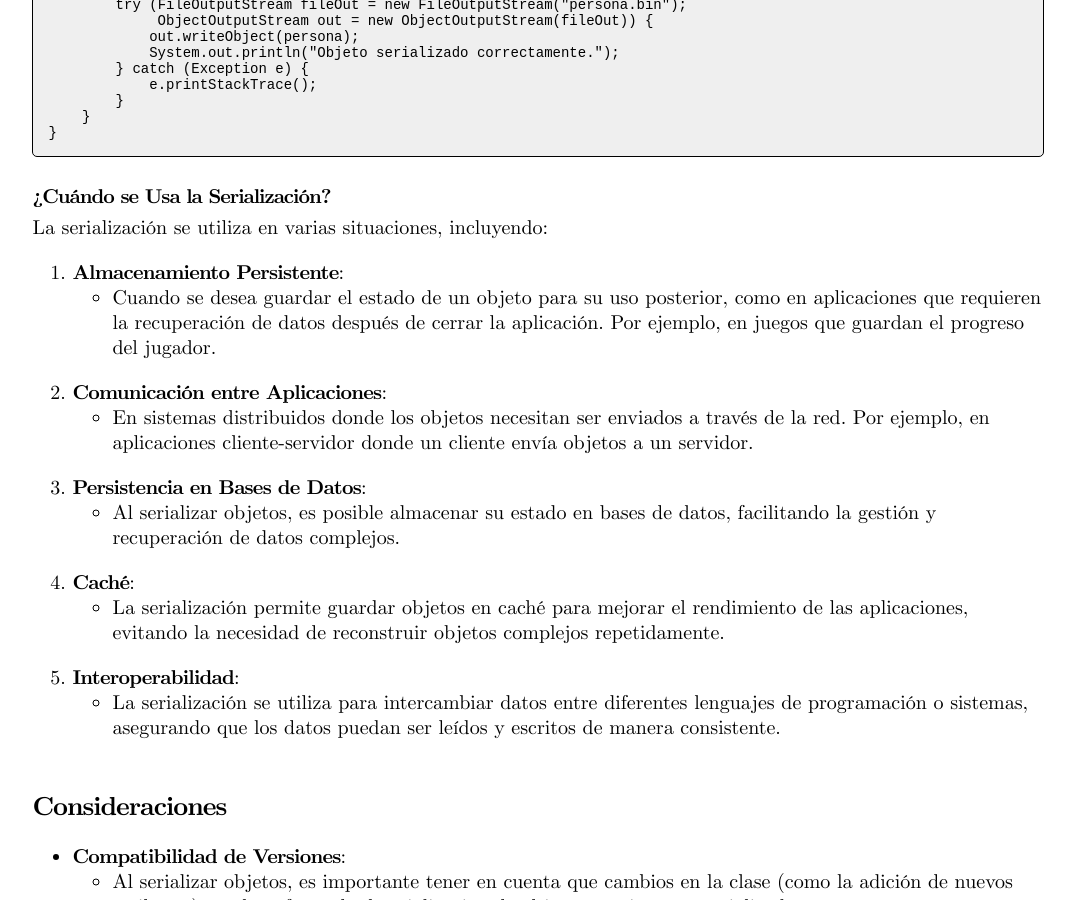
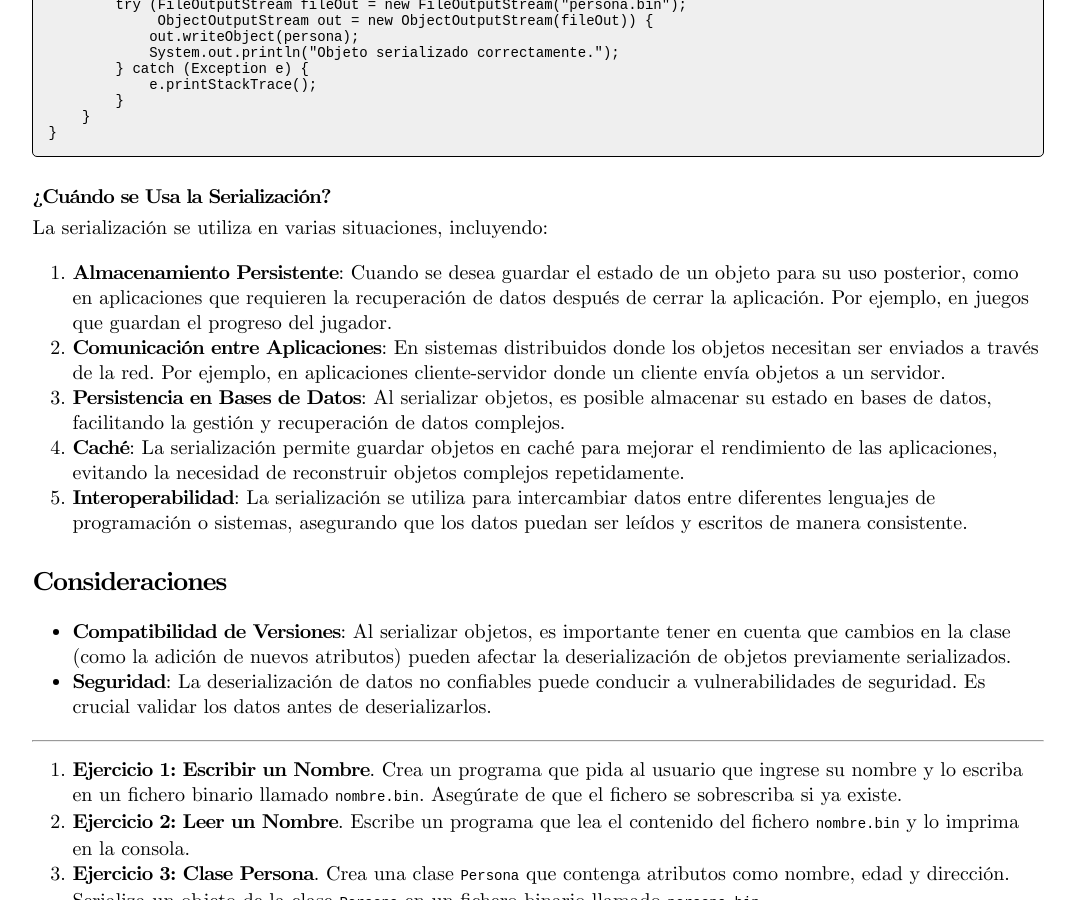
Before and after one commit to TeoRojas/teorojas.github.io, a Jekyll site: the page built from acceso-a-datos/UD01-teoria.md, in a window 1280 px wide and 900 px high, scrolled down 18370 px. Shown: the whole window, without its empty margins (102-1177 px from the left). Built offline with Jekyll 4.4.1, drawn with Linux system fonts in a browser that asks for light colours; nearby versions of some CDN libraries; some of the changed text lies outside the part shown.

Commit message:
ADD Update ud01

```diff
--- a/acceso-a-datos/UD01-teoria.md
+++ b/acceso-a-datos/UD01-teoria.md
@@ -578,57 +578,28 @@ public class Persona implements Serializable {
 
 La serialización se utiliza en varias situaciones, incluyendo:
 
-1. **Almacenamiento Persistente**:
-   - Cuando se desea guardar el estado de un objeto para su uso posterior, como en aplicaciones que requieren la recuperación de datos después de cerrar la aplicación. Por ejemplo, en juegos que guardan el progreso del jugador.
-
-2. **Comunicación entre Aplicaciones**:
-   - En sistemas distribuidos donde los objetos necesitan ser enviados a través de la red. Por ejemplo, en aplicaciones cliente-servidor donde un cliente envía objetos a un servidor.
-
-3. **Persistencia en Bases de Datos**:
-   - Al serializar objetos, es posible almacenar su estado en bases de datos, facilitando la gestión y recuperación de datos complejos.
-
-4. **Caché**:
-   - La serialización permite guardar objetos en caché para mejorar el rendimiento de las aplicaciones, evitando la necesidad de reconstruir objetos complejos repetidamente.
-
-5. **Interoperabilidad**:
-   - La serialización se utiliza para intercambiar datos entre diferentes lenguajes de programación o sistemas, asegurando que los datos puedan ser leídos y escritos de manera consistente.
+1. **Almacenamiento Persistente**: Cuando se desea guardar el estado de un objeto para su uso posterior, como en aplicaciones que requieren la recuperación de datos después de cerrar la aplicación. Por ejemplo, en juegos que guardan el progreso del jugador.
+2. **Comunicación entre Aplicaciones**: En sistemas distribuidos donde los objetos necesitan ser enviados a través de la red. Por ejemplo, en aplicaciones cliente-servidor donde un cliente envía objetos a un servidor.
+3. **Persistencia en Bases de Datos**: Al serializar objetos, es posible almacenar su estado en bases de datos, facilitando la gestión y recuperación de datos complejos.
+4. **Caché**: La serialización permite guardar objetos en caché para mejorar el rendimiento de las aplicaciones, evitando la necesidad de reconstruir objetos complejos repetidamente.
+5. **Interoperabilidad**: La serialización se utiliza para intercambiar datos entre diferentes lenguajes de programación o sistemas, asegurando que los datos puedan ser leídos y escritos de manera consistente.
 
 ## Consideraciones
 
-- **Compatibilidad de Versiones**:
-  - Al serializar objetos, es importante tener en cuenta que cambios en la clase (como la adición de nuevos atributos) pueden afectar la deserialización de objetos previamente serializados.
-
-- **Seguridad**:
-  - La deserialización de datos no confiables puede conducir a vulnerabilidades de seguridad. Es crucial validar los datos antes de deserializarlos.
+- **Compatibilidad de Versiones**: Al serializar objetos, es importante tener en cuenta que cambios en la clase (como la adición de nuevos atributos) pueden afectar la deserialización de objetos previamente serializados.
+- **Seguridad**: La deserialización de datos no confiables puede conducir a vulnerabilidades de seguridad. Es crucial validar los datos antes de deserializarlos.
 
 ---
 
-**_Ejercicio 1:_** *Escribir un Nombre*
-*Crea un programa que pida al usuario que ingrese su nombre y lo escriba en un fichero binario llamado `nombre.bin`. Asegúrate de que el fichero se sobrescriba si ya existe.*
-
-**_Ejercicio 2:_** *Leer un Nombre*
-*Escribe un programa que lea el contenido del fichero `nombre.bin` y lo imprima en la consola.*
-
-**_Ejercicio 3:_** *Clase Persona*
-*Crea una clase `Persona` que contenga atributos como nombre, edad y dirección. Serializa un objeto de la clase `Persona` en un fichero binario llamado `persona.bin`.*
-
-**_Ejercicio 4:_** *Leer un Objeto Persona*
-*Escribe un programa que lea el objeto `Persona` almacenado en `persona.bin` y muestre sus atributos en la consola.*
-
-**_Ejercicio 5:_** *Lista de Personas*
-*Escribe un programa que serialice una lista de objetos `Persona` en un fichero binario llamado `personas.bin`. Es recomendable crear una clase  a parte de la clase `Persona`, por ejemplo ls clase `SerializarPersonas`.*
-
-**_Ejercicio 6:_** *Leer una Lista de Personas*
-*Escribe un programa que lea el fichero `personas.bin` y muestre todos los nombres y edades de las personas en la lista.*
-
-**_Ejercicio 7:_** *Guardar Datos Numéricos*
-*Crea un programa que genere un array de números enteros (por ejemplo, 10 números aleatorios) y lo escriba en un fichero binario llamado `numeros.bin`.*
-
-**_Ejercicio 8:_** *Leer Datos Numéricos*
-*Escribe un programa que lea los números almacenados en `numeros.bin` y los imprima en la consola, calculando también la suma total de los números.*
-
-**_Ejercicio 9:_** *Modificar un Objeto*
-*Crea un programa que lea un objeto `Persona` desde `persona.bin`, modifique su edad y vuelva a escribir el objeto actualizado en el mismo fichero.*
+1. **Ejercicio 1: Escribir un Nombre**. Crea un programa que pida al usuario que ingrese su nombre y lo escriba en un fichero binario llamado `nombre.bin`. Asegúrate de que el fichero se sobrescriba si ya existe.
+2. **Ejercicio 2: Leer un Nombre**. Escribe un programa que lea el contenido del fichero `nombre.bin` y lo imprima en la consola.
+3. **Ejercicio 3: Clase Persona**. Crea una clase `Persona` que contenga atributos como nombre, edad y dirección. Serializa un objeto de la clase `Persona` en un fichero binario llamado `persona.bin`.
+4. **Ejercicio 4: Leer un Objeto Persona**. Escribe un programa que lea el objeto `Persona` almacenado en `persona.bin` y muestre sus atributos en la consola.
+5. **Ejercicio 5: Lista de Personas**. Escribe un programa que serialice una lista de objetos `Persona` en un fichero binario llamado `personas.bin`. Es recomendable crear una clase  a parte de la clase `Persona`, por ejemplo ls clase `SerializarPersonas`.
+6. **Ejercicio 6: Leer una Lista de Personas**. Escribe un programa que lea el fichero `personas.bin` y muestre todos los nombres y edades de las personas en la lista.
+7. **Ejercicio 7: Guardar Datos Numéricos**. Crea un programa que genere un array de números enteros (por ejemplo, 10 números aleatorios) y lo escriba en un fichero binario llamado `numeros.bin`.
+8. **Ejercicio 8: Leer Datos Numéricos**. Escribe un programa que lea los números almacenados en `numeros.bin` y los imprima en la consola, calculando también la suma total de los números.
+9. **Ejercicio 9: Modificar un Objeto**. Crea un programa que lea un objeto `Persona` desde `persona.bin`, modifique su edad y vuelva a escribir el objeto actualizado en el mismo fichero.
 
 
 ### 4.2.5. Clase Files - Escribir y Leer ficheros de caracteres
@@ -710,6 +681,17 @@ public class LeerFicheroTexto {
    - Se utiliza `Files.readAllLines()` para leer todo el contenido del fichero, que se devuelve como una lista de cadenas.
    - Se imprimen las líneas utilizando un bucle `forEach`.
 
+---
+
+1. **Ejercicio 1: Escribir un Mensaje**. Crea un programa que pida al usuario que ingrese un mensaje y lo escriba en un fichero de texto llamado `mensaje.txt`. Asegúrate de que el fichero se sobrescriba si ya existe.
+2. **Ejercicio 2: Leer un Mensaje**. Escribe un programa que lea el contenido del fichero `mensaje.txt` y lo imprima en la consola.
+3. **Ejercicio 3: Guardar Varias Líneas**. Crea un programa que pida al usuario que ingrese tres líneas de texto y las escriba en un fichero de texto llamado `lineas.txt`, asegurándote de que cada línea se guarde en una línea separada del fichero.
+4. **Ejercicio 4: Contar Líneas**. Escribe un programa que lea el fichero `lineas.txt` y cuente cuántas líneas tiene, imprimiendo el resultado en la consola.
+5. **Ejercicio 5: Clase Libro**. Crea una clase `Libro` que contenga atributos como título y autor. Escribe un programa que cree un objeto `Libro` y lo guarde en un fichero de texto llamado `libro.txt`, utilizando el formato "Título: {titulo}, Autor: {autor}".
+6. **Ejercicio 6: Leer Objeto Libro**. Escribe un programa que lea el fichero `libro.txt` y muestre los atributos del objeto `Libro` en la consola, separando el título y el autor.
+7. **Ejercicio 7: Lista de Libros**. Escribe un programa que permita al usuario ingresar varios libros (título y autor) y los almacene en un fichero de texto llamado `libros.txt`, uno por línea.
+8. **Ejercicio 8: Leer Lista de Libros**. Crea un programa que lea el fichero `libros.txt` y muestre todos los libros en la consola, enumerándolos con un número.
+9. **Ejercicio 9: Modificar un Libro**. Escribe un programa que lea el fichero `libros.txt`, permita al usuario modificar el título de un libro específico y luego escriba la lista actualizada de libros en el mismo fichero.
 
 
 
@@ -786,7 +768,17 @@ public class MoverFichero {
    - Similar al proceso de copia, se definen las rutas del fichero origen y destino.
    - Se utiliza `Files.move(origen, destino)` para mover el fichero a la nueva ubicación.
 
+---
 
+1. **Ejercicio 1: Copiar un Fichero**. Crea un programa que copie un fichero de texto llamado `texto.txt` a un nuevo fichero llamado `copia_texto.txt`. Asegúrate de que se sobrescriba si ya existe.
+2. **Ejercicio 2: Mover un Fichero**. Escribe un programa que mueva el fichero `copia_texto.txt` a un directorio llamado `backup`. Si el directorio no existe, debes crearlo.
+3. **Ejercicio 3: Copia Condicional**. Modifica el programa del Ejercicio 1 para que solo copie el fichero si `texto.txt` existe. De lo contrario, debe mostrar un mensaje en la consola.
+4. **Ejercicio 4: Mover y Renombrar**. Crea un programa que mueva un fichero llamado `documento.txt` a un nuevo directorio llamado `archivos` y lo renombre como `documento_final.txt`. Si el directorio no existe, debe crearlo.
+5. **Ejercicio 5: Copiar Directorio**. Escribe un programa que copie todo el contenido de un directorio `origen` a un directorio `destino`. Asegúrate de que el directorio de destino se cree si no existe.
+6. **Ejercicio 6: Copia de Múltiples Ficheros**. Crea un programa que copie múltiples ficheros (por ejemplo, `fichero1.txt`, `fichero2.txt`, `fichero3.txt`) desde un directorio `origen` a un directorio `destino`, sobrescribiendo ficheros existentes.
+7. **Ejercicio 7: Mover Todos los Ficheros**. Escribe un programa que mueva todos los ficheros de un directorio `descargas` a un directorio `documentos`. Asegúrate de que el directorio `documentos` existe o créalo si no.
+8. **Ejercicio 8: Copiar con Opciones**. Crea un programa que copie un fichero `importante.txt` a `seguridad.txt`, pero si `seguridad.txt` ya existe, el programa debe preguntarte si deseas sobrescribirlo (sí/no).
+9. **Ejercicio 9: Registro de Copias**. Desarrolla un programa que copie un fichero y registre la acción en un fichero de log `registro.txt`, indicando qué fichero fue copiado y a dónde se copió. Si el fichero de log no existe, créalo.
 
 # 5. Trabajo con Ficheros XML, Analizadores Sintácticos y Vinculación
 
```
